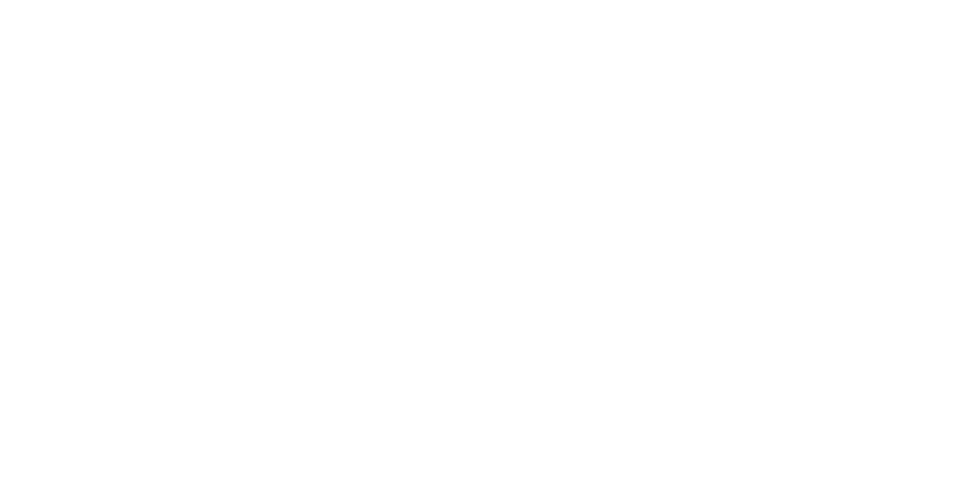
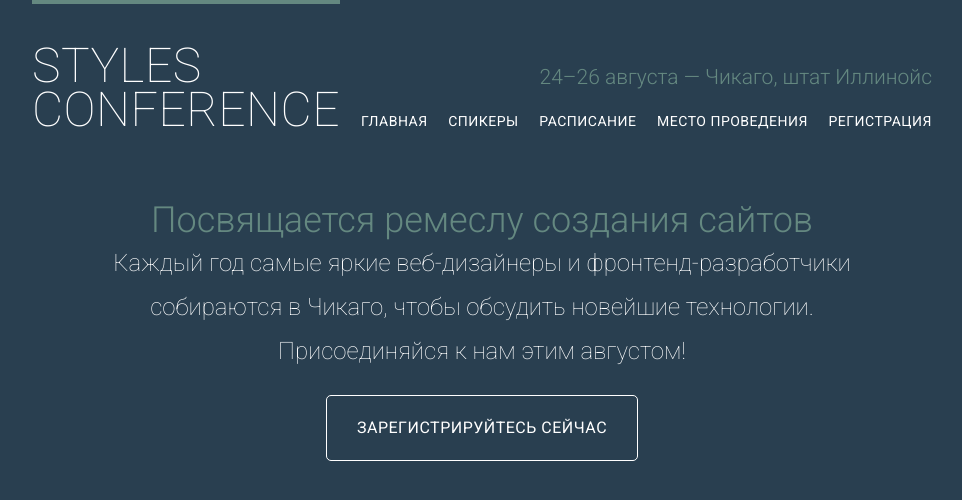
Before and after one commit to 0TH0N/trainHTML, a plain HTML site: page index.html in a window 1280 px wide. Shown: the whole page, without its empty margins (158-1120 px from the left). Drawn offline with Linux system fonts and the light colour scheme.

Commit message:
First step. Make header and main block in index.html

```diff
--- a/index.html
+++ b/index.html
@@ -5,13 +5,51 @@
     <meta charset="UTF-8">
     <meta name="viewport" content="width=device-width, initial-scale=1.0">
     <meta http-equiv="X-UA-Compatible" content="ie=edge">
-    <title>My traine HTML Document</title>
+    <title>Styles Conference</title>
     <link rel="stylesheet" href="style.css" crossorigin="use-credentials">
+    <link rel="stylesheet" href="https://fonts.googleapis.com/css?family=Roboto:400,300,100&subset=cyrillic,latin">
     <script src=""></script>
 </head>
 
 <body>
+    <header class="header container clearfix">
+        <h1 class="header__logo"><a href="index.html">styles<br>conference</a></h1>
+        <h5 class="header__event-date">24&ndash;26 августа &mdash; Чикаго, штат Иллинойс</h5>
+        <nav class="general-menu">
+            <ul>
+                <li><a href="#">главная</a></li>
+                <li><a href="#">спикеры</a></li>
+                <li><a href="#">расписание</a></li>
+                <li><a href="#">место проведения</a></li>
+                <li><a href="#">регистрация</a></li>
+            </ul>
+        </nav>
+    </header>
 
+    <main class="main container">
+        <h3 class="main__header">
+            Посвящается ремеслу создания сайтов
+        </h3>
+        <h2 class="main__content">
+            Каждый год самые яркие веб-дизайнеры и фронтенд-разработчики собираются в Чикаго, чтобы обсудить новейшие
+            технологии. Присоединяйся к нам этим августом!
+        </h2>
+        <a class="main__reg-button" href="#">Зарегистрируйтесь сейчас</a>
+    </main>
+
+    <section class="description container">
+        <sectoin class="speakers">
+
+        </sectoin>
+
+        <sectoin class="shedule">
+
+        </sectoin>
+
+        <sectoin class="event-place">
+
+        </sectoin>
+    </section>
 </body>
 
 </html>
--- a/style.css
+++ b/style.css
@@ -0,0 +1,172 @@
+/* http://meyerweb.com/eric/tools/css/reset/ 2. v2.0 | 20110126
+  License: none (public domain)
+*/
+html, body, div, span, applet, object, iframe,
+h1, h2, h3, h4, h5, h6, p, blockquote, pre,
+a, abbr, acronym, address, big, cite, code,
+del, dfn, em, img, ins, kbd, q, s, samp,
+small, strike, strong, sub, sup, tt, var,
+b, u, i, center,
+dl, dt, dd, ol, ul, li,
+fieldset, form, label, legend,
+table, caption, tbody, tfoot, thead, tr, th, td,
+article, aside, canvas, details, embed,
+figure, figcaption, footer, header, hgroup,
+menu, nav, output, ruby, section, summary,
+time, mark, audio, video {
+  margin: 0;
+  padding: 0;
+  border: 0;
+  font-size: 100%;
+  font: inherit;
+  vertical-align: baseline;
+}
+/* HTML5 display-role reset for older browsers */
+article, aside, details, figcaption, figure,
+footer, header, hgroup, menu, nav, section {
+  display: block;
+}
+body {
+  line-height: 1;
+}
+ol, ul {
+  list-style: none;
+}
+blockquote, q {
+  quotes: none;
+}
+blockquote:before, blockquote:after,
+q:before, q:after {
+  content: '';
+  content: none;
+}
+table {
+  border-collapse: collapse;
+  border-spacing: 0;
+}
+
+/*
+  ========================================
+  Clearfix
+  ========================================
+*/
+
+.clearfix:before,
+.clearfix:after {
+  content: "";
+  display: table;
+}
+.clearfix:after {
+  clear: both;
+}
+.clearfix {
+  clear: both;
+  *zoom: 1;
+}
+
+*,
+*:before,
+*:after {
+    box-sizing: border-box;
+}
+
+body {
+    background: #293f50;
+    color: #888;
+    font: 300 16px/22px "Roboto", "Open Sans", "Helvetica Neue", Helvetica, Arial, sans-serif;
+    box-sizing: border-box;
+}
+
+.container {
+    width: 960px;
+    margin: 0 auto;
+    padding: 0 30px;
+}
+
+/* start header */
+.header a:hover {
+    color: #648880;
+}
+
+.header__logo a {
+    border-top: 4px solid #648880;
+    float: left;
+    font-size: 48px;
+    font-weight: 100;
+    letter-spacing: .5px;
+    line-height: 44px;
+    color: #fff;
+    padding: 40px 0 22px 0;
+    text-transform: uppercase;
+    text-decoration: none;
+}
+
+.header__event-date {
+    color: #648880;
+    font-size: 21px;
+    text-align: right;
+    padding: 66px 0 22px 0;
+}
+
+.general-menu {
+    text-align: right;
+    font-size: 14px;
+    font-weight: 400;
+    letter-spacing: .5px;
+    text-transform: uppercase;
+}
+
+.general-menu li {
+    display: inline-block;
+    margin: 0 8.3px;
+}
+
+.general-menu li:last-child {
+    margin-right: 0;
+}
+
+.general-menu a {
+    color: #fff;
+    text-decoration: none;
+}
+/* end header */
+
+/* start main */
+.main {
+    text-align: center;
+}
+
+.main__header {
+    color: #648880;
+    font-size: 36px;
+    padding-top: 55px;
+}
+
+.main__content {
+    width: 800px;
+    margin: 10px auto 0 auto;
+    line-height: 44px;
+    color: #fff;
+    font-size: 24px;
+    font-weight: 100;
+}
+
+.main__reg-button {
+    display: inline-block;
+    border: 1px solid #fff;
+    border-radius: 5px;
+    letter-spacing: .5px;
+    font-size: 16px;
+    color: #fff;
+    font-weight: 400;
+    margin-top: 22px;
+    padding: 21px 30px;
+    text-transform: uppercase;
+    text-decoration: none;
+}
+
+.main__reg-button:hover {
+    background-color: #fff;
+    color: #648880;
+}
+/* end main */
```
